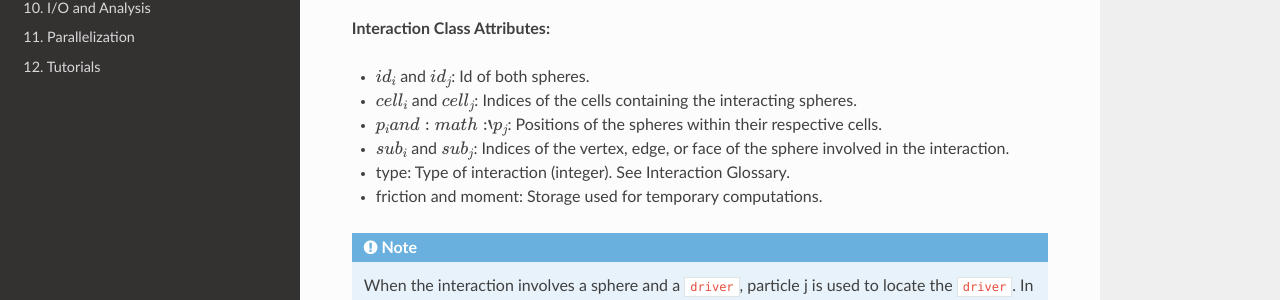
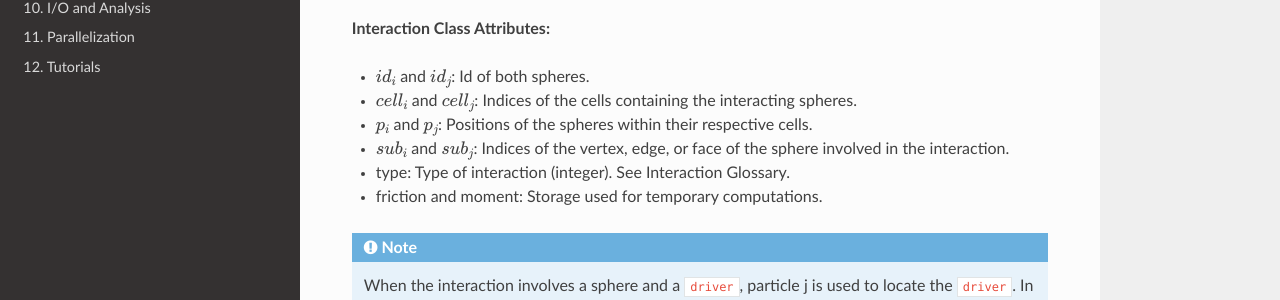
Before and after one commit to Collab4exaNBody/doc_exaDEM, a Sphinx documentation site: the page built from docs/source/project_exaDEM/Spheres.rst, in a window 1280 px wide and 900 px high. Shown: the part 442-742 px from the top of the window. Built offline with Sphinx 7.4.7 and the Read the Docs theme 3.1.0, drawn with Linux system fonts in a browser that asks for light colours.

Commit message:
Update Spheres.rst

```diff
--- a/docs/source/project_exaDEM/Spheres.rst
+++ b/docs/source/project_exaDEM/Spheres.rst
@@ -12,7 +12,7 @@ The ``exaDEM::Interaction`` class in ``ExaDEM`` is used to model various types o
 
 * :math:`id_i` and :math:`id_j`: Id of both spheres.
 * :math:`cell_i` and :math:`cell_j`: Indices of the cells containing the interacting spheres.
-* :math:`p_i and :math:`p_j`: Positions of the spheres within their respective cells.
+* :math:`p_i` and :math:`p_j`: Positions of the spheres within their respective cells.
 * :math:`sub_i` and :math:`sub_j`: Indices of the vertex, edge, or face of the sphere involved in the interaction.
 * type: Type of interaction (integer). See Interaction Glossary.
 * friction and moment: Storage used for temporary computations.
```
